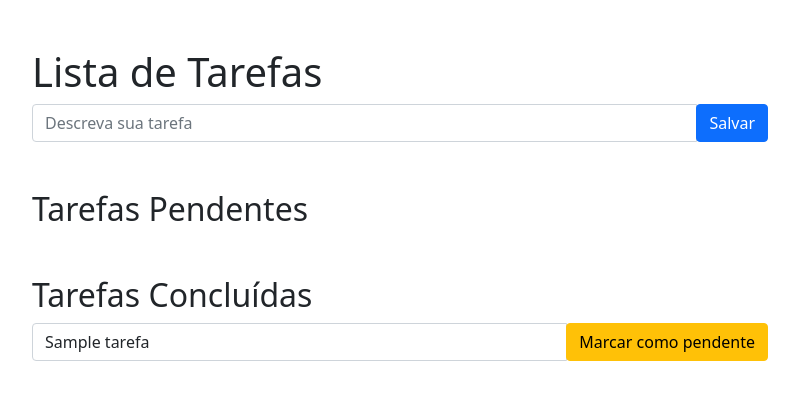
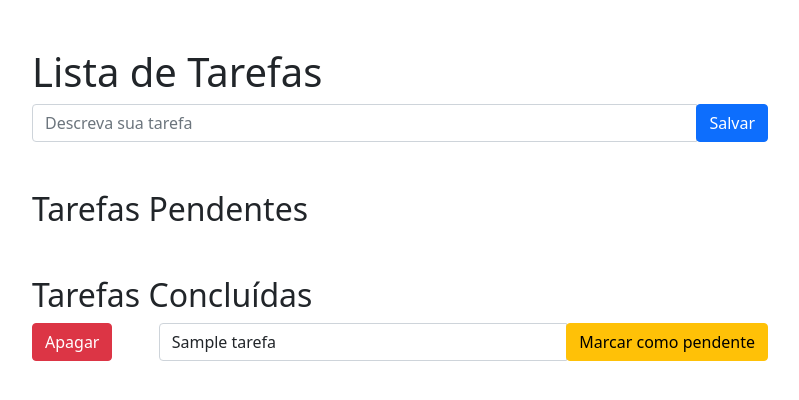
Before and after one commit to gustavodoamaral/lista_de_tarefas_crud, a Django app: page /tarefas/ in a window 1280 px wide. Shown: the top 400 px of the page, without its empty margins (240-1039 px from the left). Run offline with Django 3.2, Linux system fonts and the light colour scheme; tables that the repository leaves empty hold one stand-in row (values such as "Sample post").

Commit message:
Implementado botão para apagar tarefas e testes da exclusão.

```diff
--- a/webdev/tarefas/templates/tarefas/home.html
+++ b/webdev/tarefas/templates/tarefas/home.html
@@ -46,7 +46,21 @@
                 <h2 class="mt-5">Tarefas Concluídas</h2>
 
                 {% for tarefa in tarefas_feitas %}
-                    <form action="{% url 'tarefas:detalhe' tarefa_id=tarefa.id %}" method="post">
+                    <div class="row">
+                    <div class="col-2">
+                        <form action="{% url 'tarefas:apagar' tarefa_id=tarefa.id %}" method="post">
+                        {% csrf_token %}
+                        <div class="input-group mb-3">
+
+                            <div class="input-group-append">
+                                <button type="submit" class="btn btn-danger"> Apagar </button>
+                            </div>
+                        </div>
+                    </form>
+
+                    </div>
+                    <div class="col-10">
+                        <form action="{% url 'tarefas:detalhe' tarefa_id=tarefa.id %}" method="post">
                         {% csrf_token %}
                         <div class="input-group mb-3">
                            <input type="text" class="form-control" placeholder="Descreva sua tarefa" required="required" aria-label="Descreva sua tarefa" name="nome" value="{{ tarefa.nome }}">
@@ -57,6 +71,10 @@
                         </div>
                     </form>
 
+                    </div>
+
+                    </div>
+
                     {% endfor %}
 
         </div>
--- a/webdev/tarefas/urls.py
+++ b/webdev/tarefas/urls.py
@@ -6,4 +6,5 @@ app_name = 'tarefas'
 urlpatterns = [
     path('', views.home, name='home'),
     path('<int:tarefa_id>', views.detalhe, name='detalhe'),
+    path('apagar/<int:tarefa_id>', views.apagar, name='apagar'),
 ]
--- a/webdev/tarefas/views.py
+++ b/webdev/tarefas/views.py
@@ -32,9 +32,17 @@ def home(request):
                    }
                   )
 
+
 def detalhe(request, tarefa_id):
-    tarefa = Tarefa.objects.get(id=tarefa_id)
-    form = TarefaForm(request.POST, instance=tarefa)
-    if form.is_valid():
-        form.save()
+    if request.method =='POST':
+        tarefa = Tarefa.objects.get(id=tarefa_id)
+        form = TarefaForm(request.POST, instance=tarefa)
+        if form.is_valid():
+            form.save()
     return HttpResponseRedirect(reverse('tarefas:home'))
+
+
+def apagar(request, tarefa_id):
+    if request.method == 'POST':
+        Tarefa.objects.filter(id=tarefa_id).delete()
+    return HttpResponseRedirect(reverse('tarefas:home'))
```
Also changed, not shown: webdev/tarefas/tests/test_apagar_tarefa.py (added, +17 -0 lines).
